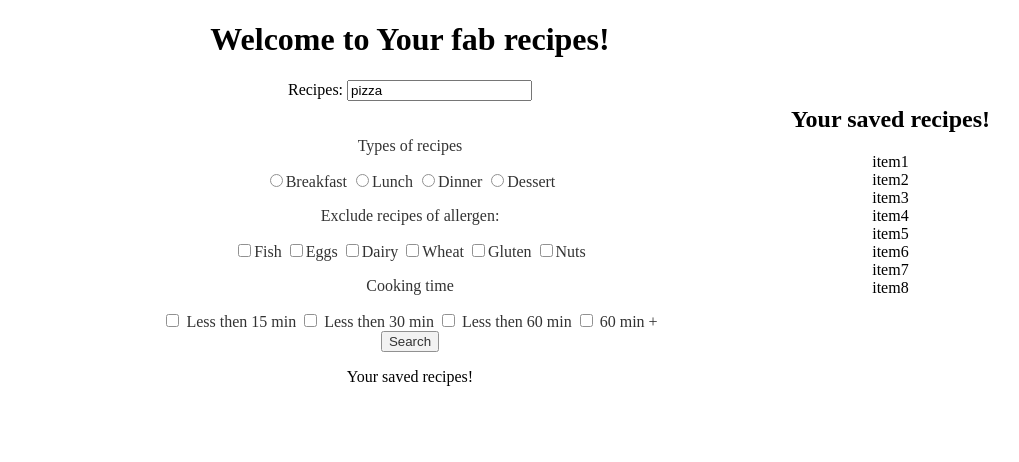
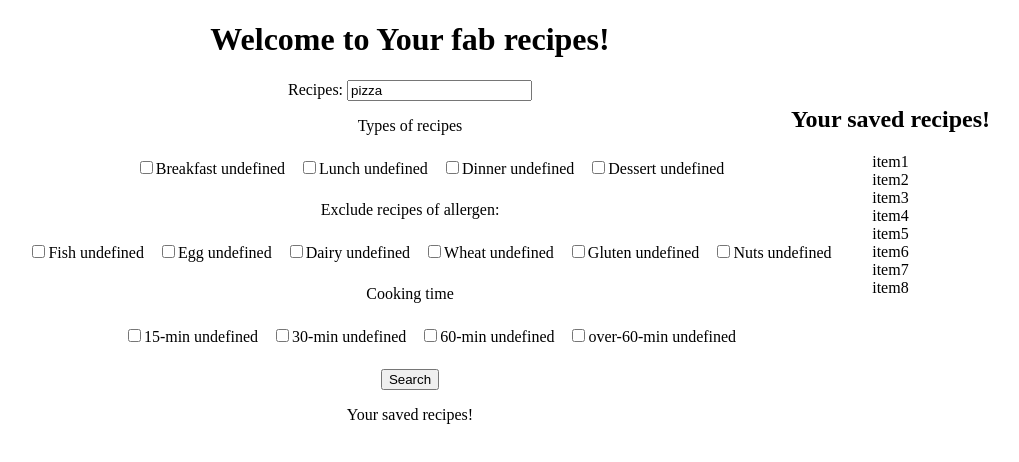
Before and after one commit to chas-academy/09-recipe-book-robertahagg, an Angular app in the folder recipe-book/: page / in a window 1280 px wide. Shown: the top 462 px of the page, without its empty margins (230-1249 px from the left). Built offline with nearby package versions, Linux system fonts and the light colour scheme; what clarity-angular would draw is missing.

Commit message:
Filter WIP

```diff
--- /dev/null
+++ b/recipe-book/src/app/recipe-search/filter.ts
@@ -0,0 +1,7 @@
+
+export class Filter {
+    public enabled: boolean;
+
+    constructor(public name: string) {
+    }
+}
--- a/recipe-book/src/app/recipe-search/recipe-search.component.css
+++ b/recipe-book/src/app/recipe-search/recipe-search.component.css
@@ -1,10 +1,7 @@
-.searchFilter {
-    background-color: white;
+.nav li {
+    list-style-type: none;
     display: inline-block;
-    margin-top: 20px;
-    padding-right: 60px;
-    padding-left: 60px;
-    opacity: 0.8;
+    padding: 7px;
 }
 
 .searchContainer {
--- a/recipe-book/src/app/recipe-search/recipe-search.component.html
+++ b/recipe-book/src/app/recipe-search/recipe-search.component.html
@@ -8,36 +8,37 @@
     </div>
 </div>
 
-<div class="searchFilter">
-    <div>
-        <p>Types of recipes</p>
-        <input type="radio" name="meals" (click)="breakfast" />Breakfast
-        <input type="radio" name="meals" (click)="lunch" />Lunch
-        <input type="radio" name="meals" (click)="dinner" />Dinner
-        <input type="radio" name="meals" (click)="dessert" />Dessert
-    </div>
 
-    <div>
-        <p>Exclude recipes of allergen:</p>
-        <input type="checkbox" name="allergen" (click)="fish" />Fish
-        <input type="checkbox" name="allergen" (click)="eggs" />Eggs
-        <input type="checkbox" name="allergen" (click)="dairy" />Dairy
-        <input type="checkbox" name="allergen" (click)="wheat" />Wheat
-        <input type="checkbox" name="allergen" (click)="gluten" />Gluten
-        <input type="checkbox" name="allergen" (click)="nuts" />Nuts
-    </div>
+<nav class="subnav">
+    <p>Types of recipes</p>
+    <ul class="nav">
+        <li *ngFor="let filter of mealTypeFilters" class="nav-item">
+            <input type="checkbox" name="meals" [checked]="filter.enabled" (change)="filter.enabled = !filter.enabled" />{{filter.name+ ' '+filter.enabled}}
+        </li>
+    </ul>
+</nav>
 
-    <div>
-        <p>Cooking time</p>
-        <input type="checkbox" name="cooking-time" (click)="15-min" /> Less then 15 min
-        <input type="checkbox" name="cooking-time" (click)="30-min" /> Less then 30 min
-        <input type="checkbox" name="cooking-time" (click)="60-min" /> Less then 60 min
-        <input type="checkbox" name="cooking-time" (click)="over-60-min" /> 60 min +
-    </div>
+<nav class="subnav">
+    <p>Exclude recipes of allergen:</p>
+    <ul class="nav">
+        <li *ngFor="let filter of AllergenTypeFilters" class="nav-item">
+            <input type="checkbox" name="allergen" [checked]="filter.enabled" (change)="filter.enabled = !filter.enabled" />{{filter.name+ ' '+filter.enabled}}
+        </li>
+    </ul>
+</nav>
 
+<nav class="subnav">
+    <p>Cooking time</p>
+    <ul class="nav">
+        <li *ngFor="let filter of CookingTypeFilters" class="nav-item">
+            <input type="checkbox" name="cooking-time" [checked]="filter.enabled" (change)="filter.enabled = !filter.enabled" />{{filter.name+ ' '+filter.enabled}}
+        </li>
+    </ul>
+</nav>
+<div>
     <button (click)="search(recipeSearch.value); recipeSearch.value=''">
-        Search
-    </button>
+            Search
+        </button>
 </div>
 
 
@@ -68,7 +69,7 @@
             <div class="card-footer">
                 <button type="button" class="btn btn-icon btn-primary" (click)="SaveRecipe(recipe.id)">
             <clr-icon shape="add-text"></clr-icon>
-            Add
+            Save recipe
           </button>
             </div>
         </div>
--- a/recipe-book/src/app/recipe-search/recipe-search.component.ts
+++ b/recipe-book/src/app/recipe-search/recipe-search.component.ts
@@ -1,6 +1,8 @@
 import { Component, OnInit } from '@angular/core';
 import { RecipeSearchService } from './recipe-search.service';
 import { Recipe } from './recipe';
+import { Filter } from './filter';
+
 
 @Component({
   selector: 'app-recipe-search',
@@ -9,6 +11,26 @@ import { Recipe } from './recipe';
 })
 export class RecipeSearchComponent implements OnInit {
   recipes: Recipe[];
+
+  mealTypeFilters: Filter[] = [
+    new Filter('Breakfast'),
+    new Filter('Lunch'),
+    new Filter('Dinner'),
+    new Filter('Dessert')];
+
+  AllergenTypeFilters: Filter[] = [
+    new Filter('Fish'),
+    new Filter('Egg'),
+    new Filter('Dairy'),
+    new Filter('Wheat'),
+    new Filter('Gluten'),
+    new Filter('Nuts')];
+
+  CookingTypeFilters: Filter[] = [
+    new Filter('15-min'),
+    new Filter('30-min'),
+    new Filter('60-min'),
+    new Filter('over-60-min')];
 
   constructor(private recipeSearchService: RecipeSearchService) { }
 
```
